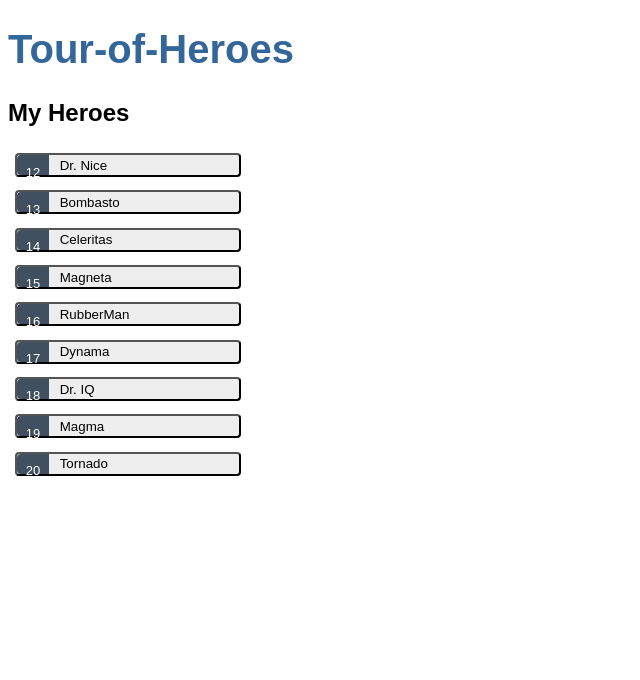
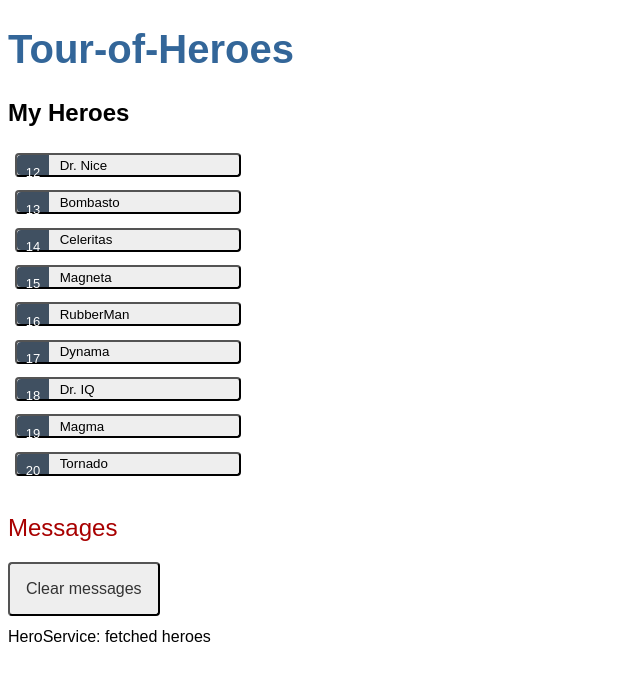
Before and after one commit to aholley112/Tour-of-Heroes, an Angular app: page /heroes in a window 1280 px wide. Shown: the top 680 px of the page, without its empty margins (0-640 px from the left). Built offline with nearby package versions, Linux system fonts and the light colour scheme.

Commit message:
Completed Add Services
completed add services section of tour of heroes

```diff
--- a/src/app/app.component.html
+++ b/src/app/app.component.html
@@ -1,2 +1,3 @@
 <h1>{{title}}</h1>
 <app-heroes></app-heroes>
+<app-messages></app-messages>
--- /dev/null
+++ b/src/app/hero.service.ts
@@ -0,0 +1,21 @@
+import { Injectable } from '@angular/core';
+
+import { Observable, of } from 'rxjs';
+
+import { Hero } from './hero';
+import { HEROES } from './mock-heroes';
+import { MessageService } from './message.service';
+
+@Injectable({
+  providedIn: 'root',
+})
+export class HeroService {
+
+  constructor(private messageService: MessageService) { }
+
+  getHeroes(): Observable<Hero[]> {
+    const heroes = of(HEROES);
+    this.messageService.add('HeroService: fetched heroes');
+    return heroes;
+  }
+}
--- a/src/app/heroes/heroes.component.ts
+++ b/src/app/heroes/heroes.component.ts
@@ -1,16 +1,33 @@
-import { Component } from '@angular/core';
+import { Component, OnInit } from '@angular/core';
+
 import { Hero } from '../hero';
-import { HEROES } from '../mock-heroes';
+import { HeroService } from '../hero.service';
+import { MessageService } from '../message.service';
 
 @Component({
   selector: 'app-heroes',
   templateUrl: './heroes.component.html',
   styleUrls: ['./heroes.component.css']
 })
-export class HeroesComponent {
-    heroes = HEROES;
-    selectedHero?: Hero;
-onSelect(hero: Hero): void {
-  this.selectedHero = hero;
+export class HeroesComponent implements OnInit {
+
+  selectedHero?: Hero;
+
+  heroes: Hero[] = [];
+
+  constructor(private heroService: HeroService, private messageService: MessageService) { }
+
+  ngOnInit(): void {
+    this.getHeroes();
+  }
+
+  onSelect(hero: Hero): void {
+    this.selectedHero = hero;
+    this.messageService.add(`HeroesComponent: Selected hero id=${hero.id}`);
+  }
+
+  getHeroes(): void {
+    this.heroService.getHeroes()
+        .subscribe(heroes => this.heroes = heroes);
+  }
 }
-  };
--- /dev/null
+++ b/src/app/message.service.ts
@@ -0,0 +1,16 @@
+import { Injectable } from '@angular/core';
+
+@Injectable({
+  providedIn: 'root',
+})
+export class MessageService {
+  messages: string[] = [];
+
+  add(message: string) {
+    this.messages.push(message);
+  }
+
+  clear() {
+    this.messages = [];
+  }
+}
--- /dev/null
+++ b/src/app/messages/messages.component.css
@@ -0,0 +1,19 @@
+/* MessagesComponent's private CSS styles */
+h2 {
+  color: #A80000;
+  font-family: Arial, Helvetica, sans-serif;
+  font-weight: lighter;
+}
+
+.clear {
+  color: #333;
+  background-color: #eee;
+  margin-bottom: 12px;
+  padding: 1rem;
+  border-radius: 4px;
+  font-size: 1rem;
+}
+.clear:hover {
+  color: white;
+  background-color: #42545C;
+}
--- /dev/null
+++ b/src/app/messages/messages.component.html
@@ -0,0 +1,8 @@
+<div *ngIf="messageService.messages.length">
+
+  <h2>Messages</h2>
+  <button type="button" class="clear"
+          (click)="messageService.clear()">Clear messages</button>
+  <div *ngFor='let message of messageService.messages'> {{message}} </div>
+
+</div>
```
Also changed, not shown: src/app/app.module.ts (+10 -5 lines), src/app/messages/messages.component.ts (added, +13 -0 lines).
